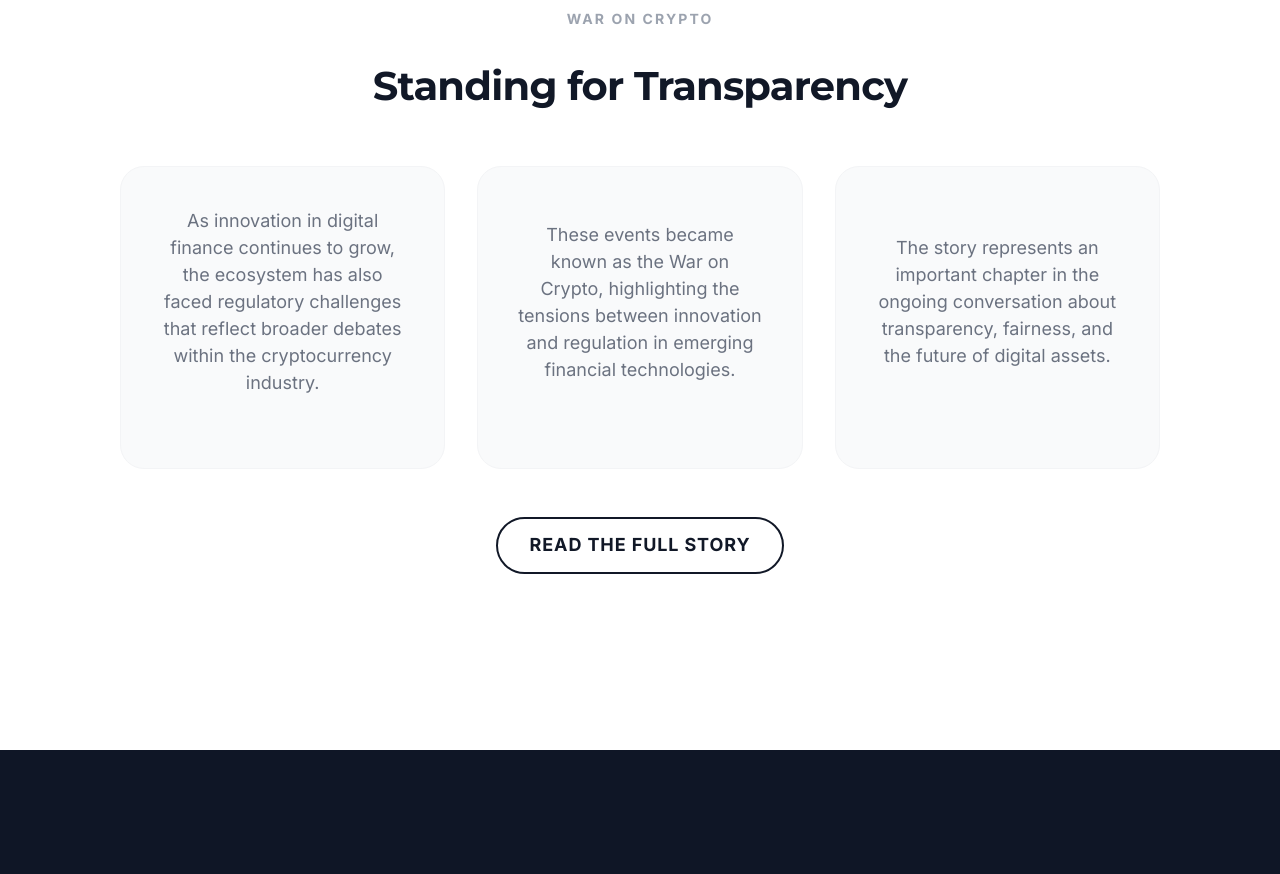
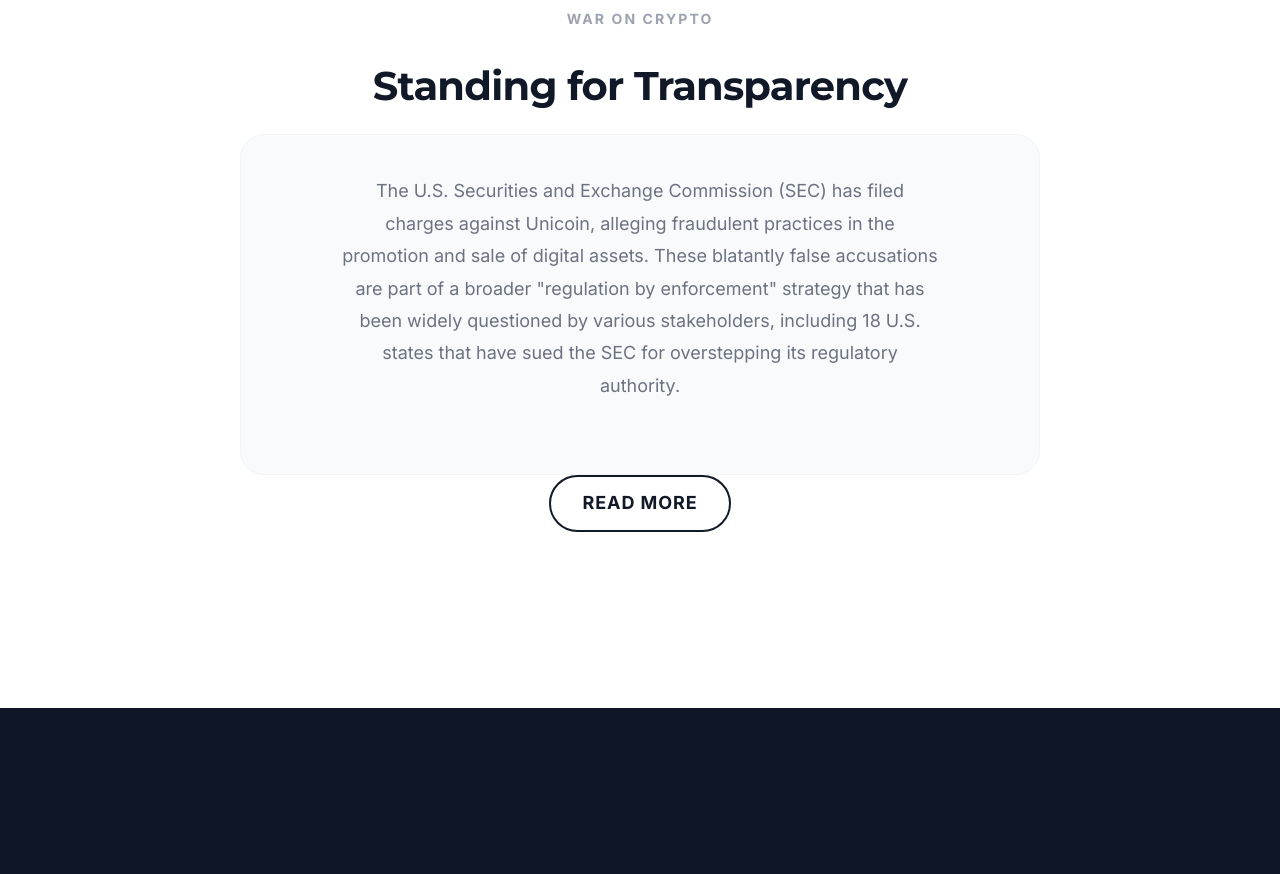
Before and after one commit to natalia-unicoin/tbiz-website, a Next.js app: page / in a window 1280 px wide. Shown: the part 5680-6554 px from the top of the page. Built offline with nearby package versions, Linux system fonts and the light colour scheme; what @mui/material-nextjs would draw is missing.

Commit message:
Update War on Crypto text and link

```diff
--- a/src/components/StorySection.tsx
+++ b/src/components/StorySection.tsx
@@ -84,25 +84,15 @@ const WarOnCryptoSection = () => {
             <div className={classes.warContainer}>
                 <span className={classes.eyebrow}>War on Crypto</span>
                 <h2 className={classes.titleSmall}>Standing for Transparency</h2>
-                <div className={classes.warGrid}>
+                <div className={classes.warGrid} style={{ gridTemplateColumns: '1fr', maxWidth: '800px', margin: '0 auto' }}>
                     <div className={classes.warCard}>
-                        <p className={classes.descriptionSmall}>
-                            As innovation in digital finance continues to grow, the ecosystem has also faced regulatory challenges that reflect broader debates within the cryptocurrency industry.
-                        </p>
-                    </div>
-                    <div className={classes.warCard}>
-                        <p className={classes.descriptionSmall}>
-                            These events became known as the War on Crypto, highlighting the tensions between innovation and regulation in emerging financial technologies.
-                        </p>
-                    </div>
-                    <div className={classes.warCard}>
-                        <p className={classes.descriptionSmall}>
-                            The story represents an important chapter in the ongoing conversation about transparency, fairness, and the future of digital assets.
+                        <p className={classes.descriptionSmall} style={{ fontSize: '1.125rem', lineHeight: 1.8 }}>
+                            The U.S. Securities and Exchange Commission (SEC) has filed charges against Unicoin, alleging fraudulent practices in the promotion and sale of digital assets. These blatantly false accusations are part of a broader "regulation by enforcement" strategy that has been widely questioned by various stakeholders, including 18 U.S. states that have sued the SEC for overstepping its regulatory authority.
                         </p>
                     </div>
                 </div>
-                <a href="https://waroncrypto.com" className={classes.ctaButtonOutline}>
-                    Read the Full Story
+                <a href="https://unicoin.com/war-on-crypto" target="_blank" rel="noopener noreferrer" className={classes.ctaButtonOutline}>
+                    Read more
                 </a>
             </div>
         </section>
```
